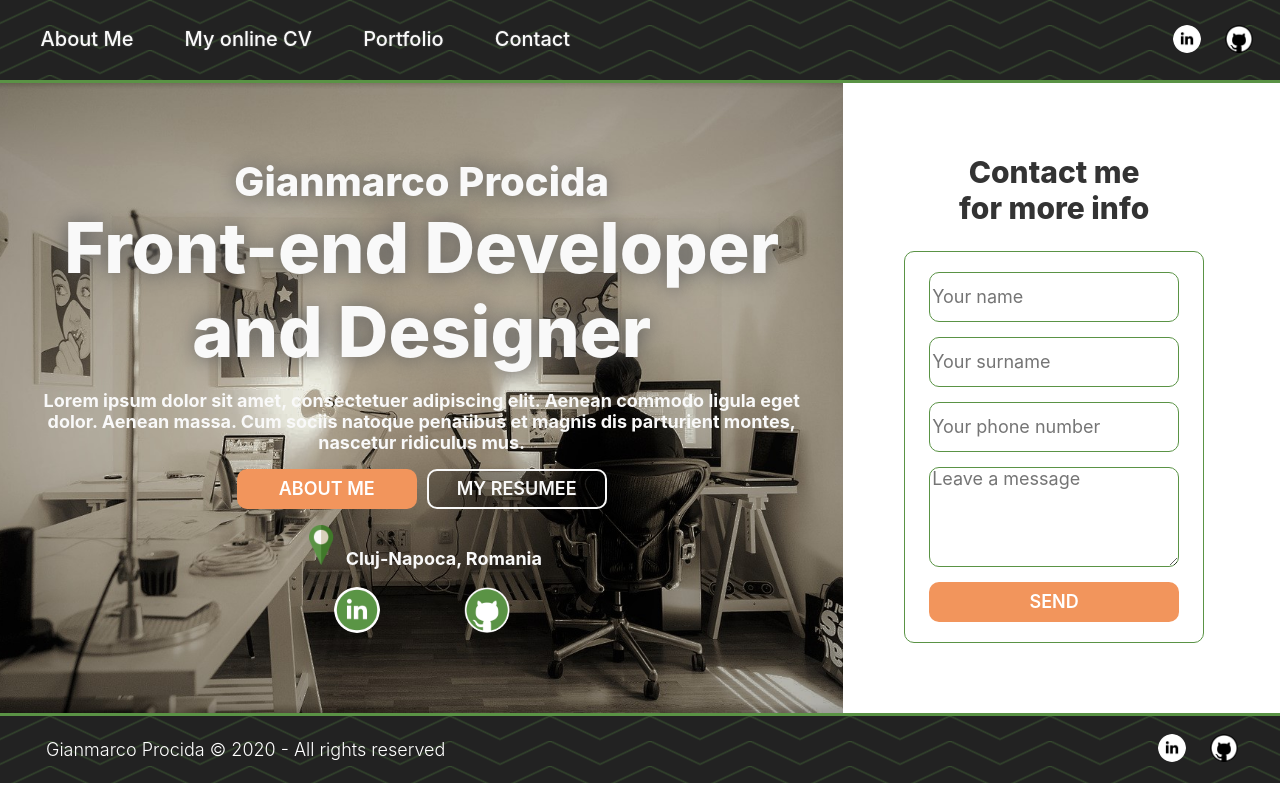
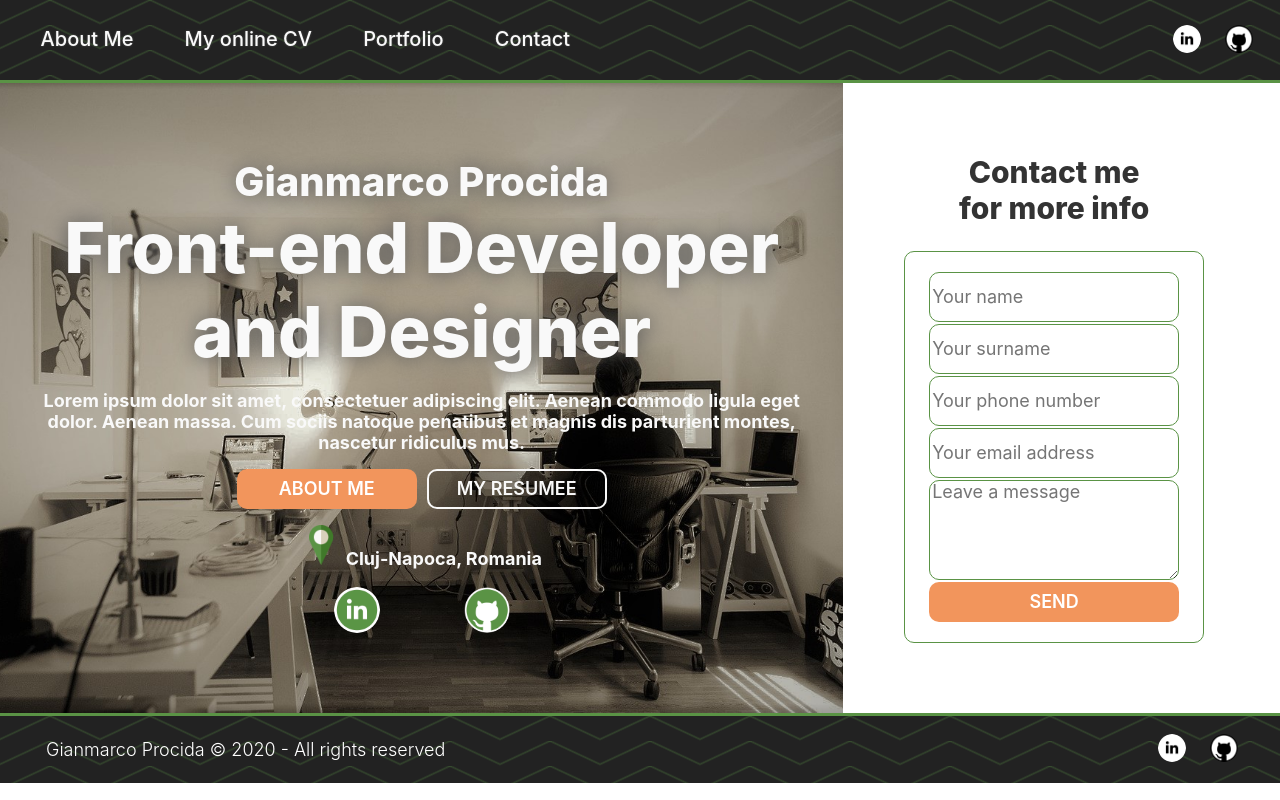
Before and after one commit to Jimmy-dingo/my-online-cv-react, a React (Create React App) app: page /contact in a window 1280 px wide. Built offline with nearby package versions, Linux system fonts and the light colour scheme.

Commit message:
Form Component created + configuration emailjs

```diff
--- a/package.json
+++ b/package.json
@@ -8,6 +8,7 @@
     "@testing-library/react": "^9.5.0",
     "@testing-library/user-event": "^7.2.1",
     "bootstrap": "^4.5.0",
+    "emailjs-com": "^2.6.3",
     "react": "^16.13.1",
     "react-bootstrap": "^1.2.0",
     "react-dom": "^16.13.1",
--- a/src/components/Contact/Contact.js
+++ b/src/components/Contact/Contact.js
@@ -1,4 +1,5 @@
 import React from 'react';
+import Form from './Form';
 import './Contact.css';
 
 const Contact = () => {
@@ -39,22 +40,7 @@ const Contact = () => {
                 </div>
                 <div className="right-column col-md-4">
 
-                    <div className="form-cont container">
-
-                        <h3>Contact me<br />for more info</h3>
-                        <form className="form">
-                            <section className="form-in">
-
-                                <input type="text" className="form-fields" name="name" data-displayname="Name" placeholder="Your name" required />
-                                <input type="text" className="form-fields" name="surname" data-displayname="Surname" placeholder="Your surname" required />
-                                <input type="text" className="form-fields" name="number" data-displayname="Number" placeholder="Your phone number" required />
-                                <textarea className="form-fields" name="message" data-displayname="Message" placeholder="Leave a message" required />
-                                <button className="send-btn" type="submit">Send</button>
-
-                            </section>
-                        </form>
-
-                    </div>
+                    <Form />
 
                 </div>
             </div>
--- /dev/null
+++ b/src/components/Contact/Form.js
@@ -0,0 +1,100 @@
+import React from 'react';
+import * as emailjs from 'emailjs-com';
+
+const Form = () => {
+
+    function sendEmail(e) {
+        e.preventDefault();
+
+        emailjs.sendForm('gmail', 'contact_form_online_cv', e.target, 'user_2T9WPUe3YgnTsCCgGGdYp')
+          .then((result) => {
+              console.log(result.text);
+          }, (error) => {
+              console.log(error.text);
+          });
+      }
+
+    return (
+        <div className="form-cont container">
+
+            <h3>Contact me<br />for more info</h3>
+            <form className="form" onSubmit={sendEmail}>
+                <section className="form-in">
+
+                    <input type="text" className="form-fields" name="name" data-displayname="Name" placeholder="Your name" required />
+                    <input type="text" className="form-fields" name="surname" data-displayname="Surname" placeholder="Your surname" required />
+                    <input type="text" className="form-fields" name="number" data-displayname="Number" placeholder="Your phone number" required />
+                    <input type="text" className="form-fields" name="email" data-displayname="Email" placeholder="Your email address" required />
+                    <textarea className="form-fields" name="message" data-displayname="Message" placeholder="Leave a message" required />
+                    <button className="send-btn" type="submit" value="Send">Send</button>
+
+                </section>
+            </form>
+
+        </div>
+    )
+}
+
+// class Form extends React.Component {
+//     constructor(props) {
+//         super(props);
+//         this.state = {
+//             name: "",
+//             surname: "",
+//             number: "",
+//             email: "",
+//             message: ""
+//         };
+
+//         this.handleChange = this.handleChange.bind(this);
+//         this.handleSubmit = this.handleSubmit.bind(this);
+//     };
+
+//     handleChange = (e) => {
+//         this.setState({ [e.target.name]: e.target.value });
+//     };
+
+//     handleSubmit = (e) => {
+//         e.preventDefault();
+//         emailjs
+//             .sendForm(
+//                 "gmail",
+//                 "contact_form_online_cv",
+//                 "form", //*this parametwer helps emailJS to read the inputs form the form
+//                 "user_2T9WPUe3YgnTsCCgGGdYp"
+//             )
+//             .then()
+//             .catch();
+//         this.setState({
+//             name: "",
+//             surname: "",
+//             number: "",
+//             email: "",
+//             message: ""
+//         });
+//     };
+
+//     render() {
+//         return (
+//             <div className="form-cont container">
+
+//                 <h3>Contact me<br />for more info</h3>
+//                 <form className="form" onSubmit={this.handleSubmit.bind(this)}>
+//                     <section className="form-in">
+
+//                         <input type="text" id="name" className="form-fields" name="name" placeholder="Your name" value={this.state.name} onChange={this.handleChange.bind(this)} required />
+//                         <input type="text" className="form-fields" name="surname" placeholder="Your surname" value={this.state.surname} onChange={this.handleChange.bind(this)} required />
+//                         <input type="text" className="form-fields" name="number" placeholder="Your phone number" value={this.state.number} onChange={this.handleChange.bind(this)} required />
+//                         <input type="text" className="form-fields" name="email" placeholder="Your email address" value={this.state.email} onChange={this.handleChange.bind(this)} required />
+//                         <textarea className="form-fields" name="message" placeholder="Leave a message" value={this.state.message} onChange={this.handleChange.bind(this)} required />
+//                         <button className="send-btn" type="submit">Send</button>
+
+//                     </section>
+//                 </form>
+
+//             </div>
+//         )
+//     }
+// }
+
+export default Form;
```
Also changed, not shown: 1 other file (tests, documents, lock files or other folders).
